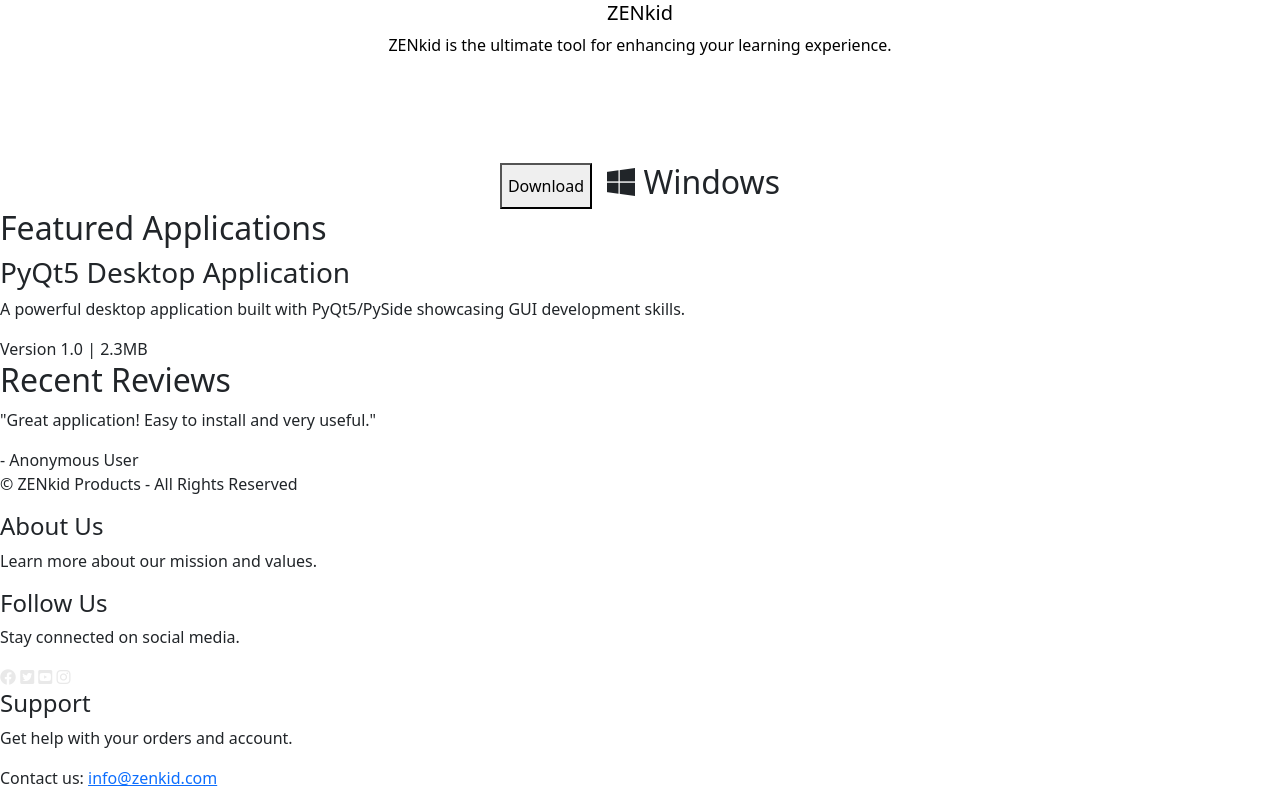
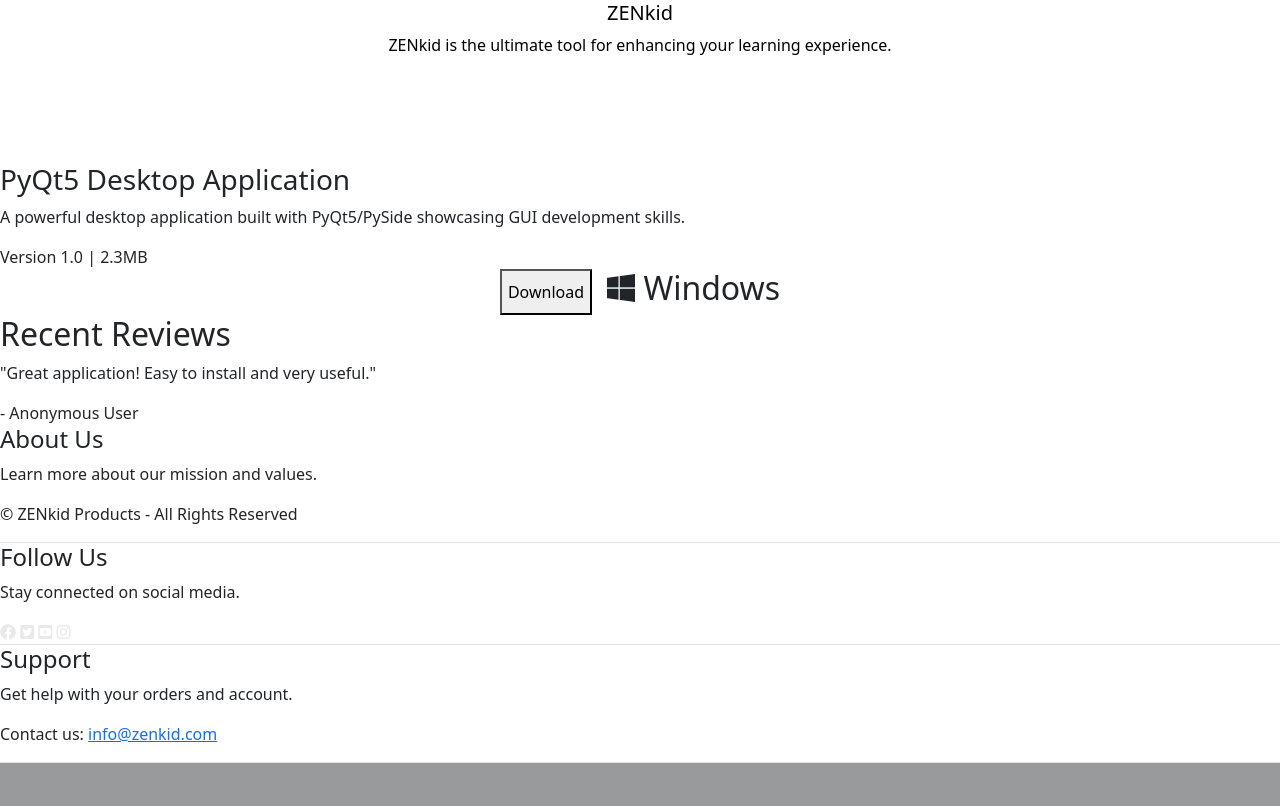
Before and after one commit to DylanAustin-TheDreamer/Full-Stack-Milestone, a Django app: page / in a window 1280 px wide. Shown: the part 1099-1905 px from the top of the page. After the commit the page ends 1862 px from the top, so only its background shows below. Run offline with Django 4.2, Linux system fonts and the light colour scheme.

Commit message:
Done a good job of the footer. Changed to grid, added border bottom. Add icons

```diff
--- a/main/templates/main/home.html
+++ b/main/templates/main/home.html
@@ -49,18 +49,21 @@
 <div style="height: 50px;"></div>
 <!-- End of bootstrap carousel -->
 
-<div style="display: flex; justify-content: center;">
-<button class="btn-primary" href="{% url 'applications:dashboard' %}">Download</button>
-<h2 style="margin-left: 15px; align-self: center;"><i class="fa-brands fa-windows"></i> Windows</h2>
-</div>
-
 <section class="featured-apps">
-    <h2>Featured Applications</h2>
     <div class="app-card">
         <h3>PyQt5 Desktop Application</h3>
         <p>A powerful desktop application built with PyQt5/PySide showcasing GUI development skills.</p>
         <span>Version 1.0 | 2.3MB</span>
     </div>
+</section>
+
+<section>
+<div class="download-section">
+<div style="display: flex; justify-content: center;">
+<button class="btn-primary" href="{% url 'applications:dashboard' %}">Download</button>
+<h2 style="margin-left: 15px; align-self: center;"><i class="fa-brands fa-windows"></i> Windows</h2>
+</div>
+</div>
 </section>
 
 <section class="reviews">
--- a/templates/base.html
+++ b/templates/base.html
@@ -25,7 +25,7 @@
   <body>
     <header>
       <div class="logo">ZENkid</div>
-      <nav>
+      <nav id="navbar">
         <a href="{% url 'main:home' %}">Home</a>
         {% if user.is_authenticated %}
         <span>Welcome, {{ user.username }}</span>
@@ -47,13 +47,13 @@
     </main>
 
     <footer>
-      <p>&copy; ZENkid Products - All Rights Reserved</p>
       <div class="foot-grid">
-        <div>
+        <div class="border-bottom">
           <h4>About Us</h4>
           <p>Learn more about our mission and values.</p>
+          <p>&copy; ZENkid Products - All Rights Reserved</p>
         </div>
-        <div>
+        <div class="border-bottom">
           <h4>Follow Us</h4>
           <p>Stay connected on social media.</p>
           <a
@@ -104,7 +104,7 @@
             ></i
           ></a>
         </div>
-        <div>
+        <div class="border-bottom">
           <h4>Support</h4>
           <p>Get help with your orders and account.</p>
           <p>
@@ -117,6 +117,9 @@
     <!-- Bootstrap JS -->
     <script src="https://cdn.jsdelivr.net/npm/bootstrap@5.3.2/dist/js/bootstrap.bundle.min.js"></script>
 
+    {% load static %}
+    <script src="{% static 'main/js/main.js' %}"></script>
+
     {% block extra_js %}{% endblock %}
   </body>
 </html>
```
